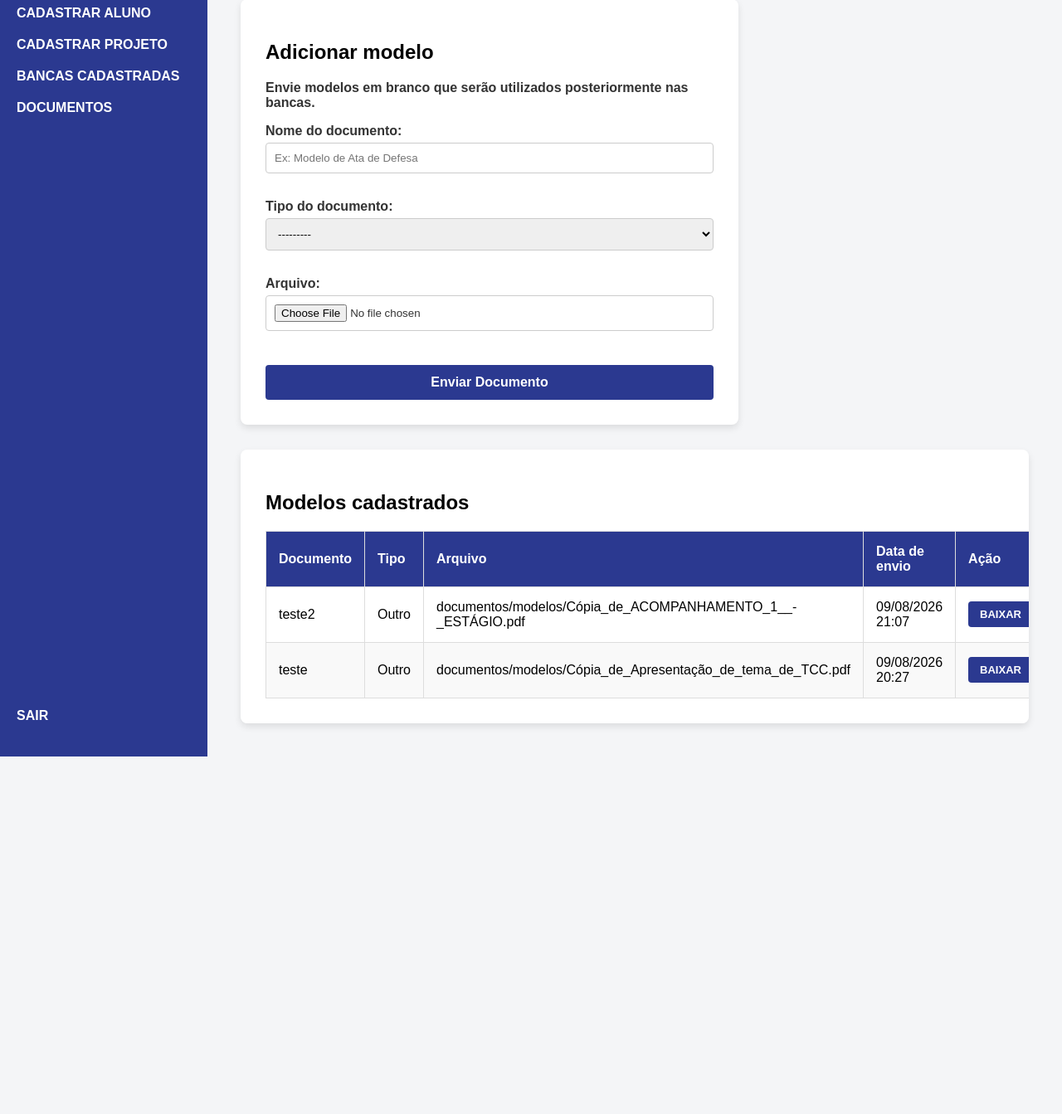
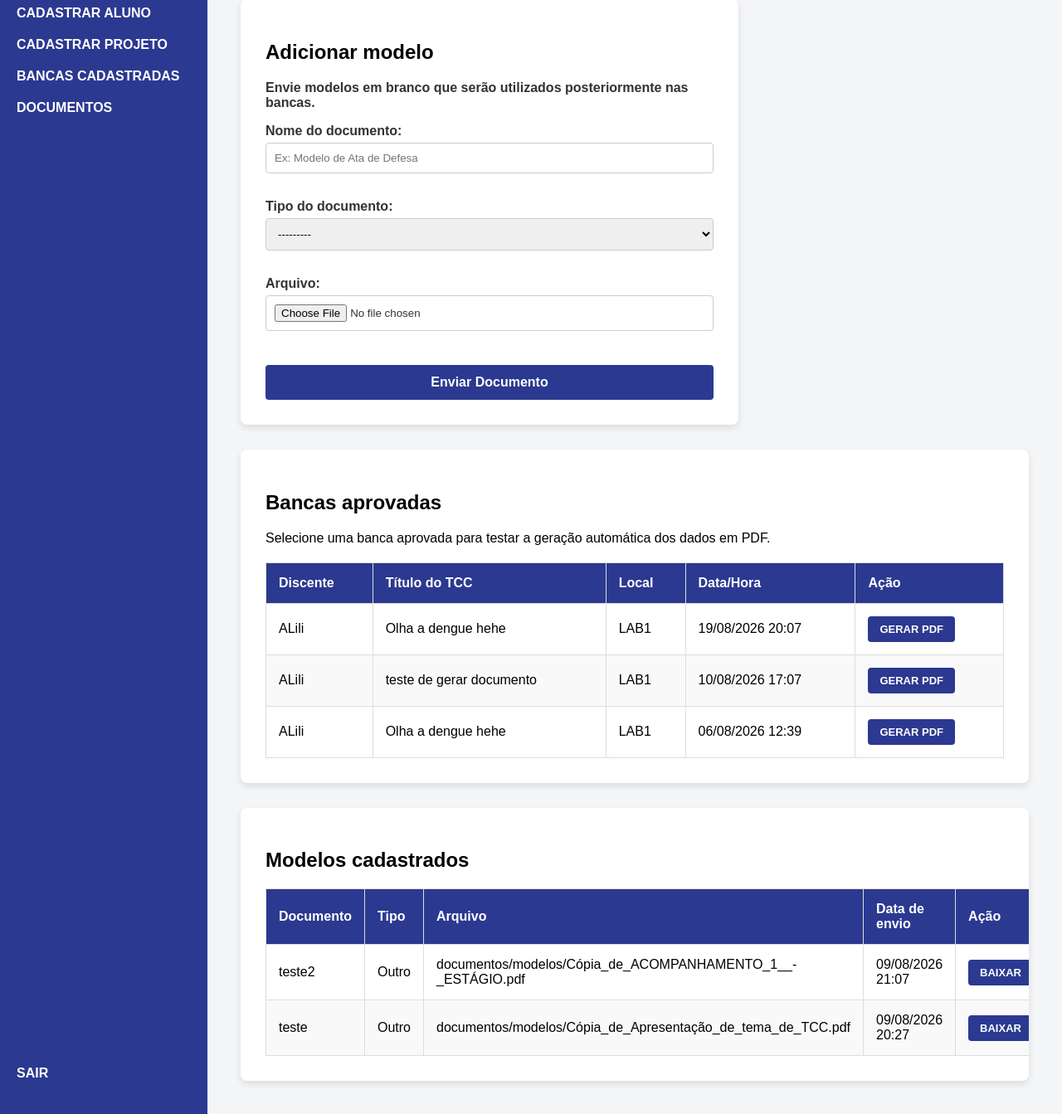
Before and after one commit to Brenndo-l/EstagioSupervisionadoBANCA_TCC, a Django app: page /documentos/ in a window 1280 px wide. Shown: the part 243-1586 px from the top of the page at 83% size. Before the commit the page ends 1155 px from the top, so only its background shows below. Run offline with Django 5.2, Linux system fonts and the light colour scheme; a user stored in the database is signed in; data comes from the database, SQL or seed files in the repository; both versions use the stored data as it was after the commit.

Commit message:
feat:funcionamento de gerar documentos de bancas aprovadas e agora apenas docentes podem gerar solicitações

```diff
--- a/bancasapp/forms.py
+++ b/bancasapp/forms.py
@@ -3,14 +3,14 @@ from .models import SolicitacaoAgendamento, Discente, ProjetoTCC, pUsuario, Mode
 
 class SolicitacaoBancaForm(forms.ModelForm):
     orientador = forms.ModelChoiceField(
-        queryset=pUsuario.objects.all(),
-        label="Professor Orientador",
-        empty_label="Selecione o Orientador"
+    queryset=pUsuario.objects.filter(perfil='DOCENTE'),
+    label="Professor Orientador",
+    empty_label="Selecione o Orientador"
     )
     avaliador_interno = forms.ModelChoiceField(
-        queryset=pUsuario.objects.all(),
-        label="Avaliador Interno (UFAC)",
-        empty_label="Selecione o Avaliador"
+    queryset=pUsuario.objects.filter(perfil='DOCENTE'),
+    label="Avaliador Interno (UFAC)",
+    empty_label="Selecione o Avaliador"
     )
     nome_avaliador_externo = forms.CharField(
         max_length=150,
--- a/bancasapp/urls.py
+++ b/bancasapp/urls.py
@@ -17,4 +17,5 @@ urlpatterns = [
     path('documentos/', views.documentos, name='documentos'),
     path('documentos/<int:modelo_id>/download/', views.baixar_documento, name='baixar_documento'),
     path('documentos/teste-pdf/', views.gerar_pdf_teste, name='gerar_pdf_teste'),
+    path('documentos/banca/<int:solicitacao_id>/pdf/', views.gerar_pdf_banca, name='gerar_pdf_banca'),
 ]
--- a/bancasapp/views.py
+++ b/bancasapp/views.py
@@ -120,29 +120,67 @@ def visualizar_bancas(request):
 # 3. Tela do formulário para o professor pedir a banca
 @login_required(login_url='login')
 def solicitar_banca(request):
+
+    # Só docentes cadastrados podem solicitar uma banca
+    perfil_logado = pUsuario.objects.filter(
+        usuario=request.user,
+        perfil='DOCENTE'
+    ).first()
+
+    if not perfil_logado:
+        messages.error(
+            request,
+            'Apenas docentes cadastrados podem solicitar uma banca.'
+        )
+        return redirect('dashboard')
+
     if request.method == 'POST':
         form = SolicitacaoBancaForm(request.POST)
+
         if form.is_valid():
+
+            # Salva a solicitação
             solicitacao = form.save(commit=False)
+
             solicitacao.status = 'EM_ANÁLISE'
-            solicitacao.usuario_solicitante = request.user.pusuario
+
+            # Usa o perfil docente realmente ligado ao usuário logado
+            solicitacao.usuario_solicitante = perfil_logado
+
             solicitacao.save()
 
+            # Salva quem fará parte da banca
             ComposicaoBanca.objects.update_or_create(
                 projeto_tcc=solicitacao.projeto_tcc,
                 defaults={
                     'orientador': form.cleaned_data['orientador'],
                     'avaliador_interno': form.cleaned_data['avaliador_interno'],
-                    'nome_avaliador_externo': form.cleaned_data['nome_avaliador_externo'],
-                    'instituicao_avaliador_externo': form.cleaned_data['instituicao_avaliador_externo']
+                    'nome_avaliador_externo': form.cleaned_data[
+                        'nome_avaliador_externo'
+                    ],
+                    'instituicao_avaliador_externo': form.cleaned_data[
+                        'instituicao_avaliador_externo'
+                    ],
                 }
             )
-            messages.success(request, 'Sua solicitação e a composição da banca foram enviadas com sucesso!')
+
+            messages.success(
+                request,
+                'Solicitação de banca enviada com sucesso.'
+            )
+
             return redirect('dashboard')
+
     else:
         form = SolicitacaoBancaForm()
 
-    return render(request, 'solicitar_banca.html', {'form': form})
+    return render(
+        request,
+        'solicitar_banca.html',
+        {
+            'form': form
+        }
+    )
 
 @login_required(login_url='login')
 def cadastrar_aluno(request):
@@ -241,7 +279,6 @@ def pesquisar(request):
 @login_required(login_url='login')
 def documentos(request):
 
-    # Verifica se o usuário é da coordenação
     eh_coordenacao = (
         request.user.is_superuser or
         pUsuario.objects.filter(
@@ -250,7 +287,6 @@ def documentos(request):
         ).exists()
     )
 
-    # Upload permitido apenas para a coordenação
     if request.method == 'POST':
 
         if not eh_coordenacao:
@@ -267,9 +303,7 @@ def documentos(request):
 
         if form.is_valid():
             modelo = form.save(commit=False)
-
             modelo.enviado_por = request.user
-
             modelo.save()
 
             messages.success(
@@ -284,10 +318,22 @@ def documentos(request):
 
     modelos = ModeloDocumento.objects.all().order_by('-data_upload')
 
+    # Bancas aprovadas que podem ser usadas na geração de documentos
+    solicitacoes_aprovadas = SolicitacaoAgendamento.objects.select_related(
+        'projeto_tcc',
+        'projeto_tcc__discente',
+        'espaco',
+        'usuario_solicitante',
+        'usuario_solicitante__usuario'
+    ).filter(
+        status='APROVADA'
+    ).order_by('-opcao_data_inicio')
+
     contexto = {
         'form': form,
         'modelos': modelos,
         'eh_coordenacao': eh_coordenacao,
+        'solicitacoes_aprovadas': solicitacoes_aprovadas,
     }
 
     return render(
@@ -366,3 +412,85 @@ def gerar_pdf_teste(request):
         )
 
     return response
+
+@login_required(login_url='login')
+def gerar_pdf_banca(request, solicitacao_id):
+
+    # Só aceita uma solicitação que esteja aprovada
+    solicitacao = get_object_or_404(
+        SolicitacaoAgendamento.objects.select_related(
+            'projeto_tcc',
+            'projeto_tcc__discente',
+            'espaco'
+        ),
+        id=solicitacao_id,
+        status='APROVADA'
+    )
+
+    # Busca a composição cadastrada para esse TCC
+    composicao = ComposicaoBanca.objects.select_related(
+        'orientador__usuario',
+        'avaliador_interno__usuario'
+    ).filter(
+        projeto_tcc=solicitacao.projeto_tcc
+    ).first()
+
+    # Se a composição não existir, não gera um documento incompleto
+    if not composicao:
+        messages.error(
+            request,
+            'Não foi encontrada uma composição de banca para este TCC.'
+        )
+        return redirect('documentos')
+
+    # Nome do orientador
+    nome_orientador = (
+        composicao.orientador.usuario.get_full_name()
+        or composicao.orientador.usuario.username
+    )
+
+    # Nome do avaliador interno
+    nome_avaliador_interno = (
+        composicao.avaliador_interno.usuario.get_full_name()
+        or composicao.avaliador_interno.usuario.username
+    )
+
+    contexto = {
+        'titulo_tcc': solicitacao.projeto_tcc.titulo,
+        'discente': solicitacao.projeto_tcc.discente.nome,
+        'orientador': nome_orientador,
+        'avaliador_interno': nome_avaliador_interno,
+        'avaliador_externo': composicao.nome_avaliador_externo,
+        'instituicao_externa': composicao.instituicao_avaliador_externo,
+        'espaco': solicitacao.espaco.nome,
+        'data_inicio': solicitacao.opcao_data_inicio,
+        'data_fim': solicitacao.opcao_data_fim,
+    }
+
+    template = get_template(
+        'pdf/dados_banca_aprovada.html'
+    )
+
+    html = template.render(contexto)
+
+    response = HttpResponse(
+        content_type='application/pdf'
+    )
+
+    response['Content-Disposition'] = (
+        'attachment; filename="dados_banca_aprovada.pdf"'
+    )
+
+    resultado = pisa.CreatePDF(
+        html,
+        dest=response,
+        encoding='UTF-8'
+    )
+
+    if resultado.err:
+        return HttpResponse(
+            'Erro ao gerar o arquivo PDF.',
+            status=500
+        )
+
+    return response
--- a/templates/documentos.html
+++ b/templates/documentos.html
@@ -44,6 +44,78 @@
     </div>
 
 {% endif %}
+
+<div class="table-container" style="margin-top: 30px;">
+
+    <h2>Bancas aprovadas</h2>
+
+    <p>
+        Selecione uma banca aprovada para testar
+        a geração automática dos dados em PDF.
+    </p>
+
+    {% if solicitacoes_aprovadas %}
+
+        <table>
+
+            <thead>
+                <tr>
+                    <th>Discente</th>
+                    <th>Título do TCC</th>
+                    <th>Local</th>
+                    <th>Data/Hora</th>
+                    <th>Ação</th>
+                </tr>
+            </thead>
+
+            <tbody>
+
+                {% for solicitacao in solicitacoes_aprovadas %}
+
+                    <tr>
+
+                        <td>
+                            {{ solicitacao.projeto_tcc.discente.nome }}
+                        </td>
+
+                        <td>
+                            {{ solicitacao.projeto_tcc.titulo }}
+                        </td>
+
+                        <td>
+                            {{ solicitacao.espaco.nome }}
+                        </td>
+
+                        <td>
+                            {{ solicitacao.opcao_data_inicio|date:"d/m/Y H:i" }}
+                        </td>
+
+                        <td>
+                            <a
+                                href="{% url 'gerar_pdf_banca' solicitacao.id %}"
+                                class="btn-download"
+                            >
+                                GERAR PDF
+                            </a>
+                        </td>
+
+                    </tr>
+
+                {% endfor %}
+
+            </tbody>
+
+        </table>
+
+    {% else %}
+
+        <p>
+            Nenhuma banca aprovada disponível.
+        </p>
+
+    {% endif %}
+
+</div>
 
 
 <div class="table-container" style="margin-top: 30px;">
```
Also changed, not shown: templates/pdf/dados_banca_aprovada.html (added, +120 -0 lines), db.sqlite3.
